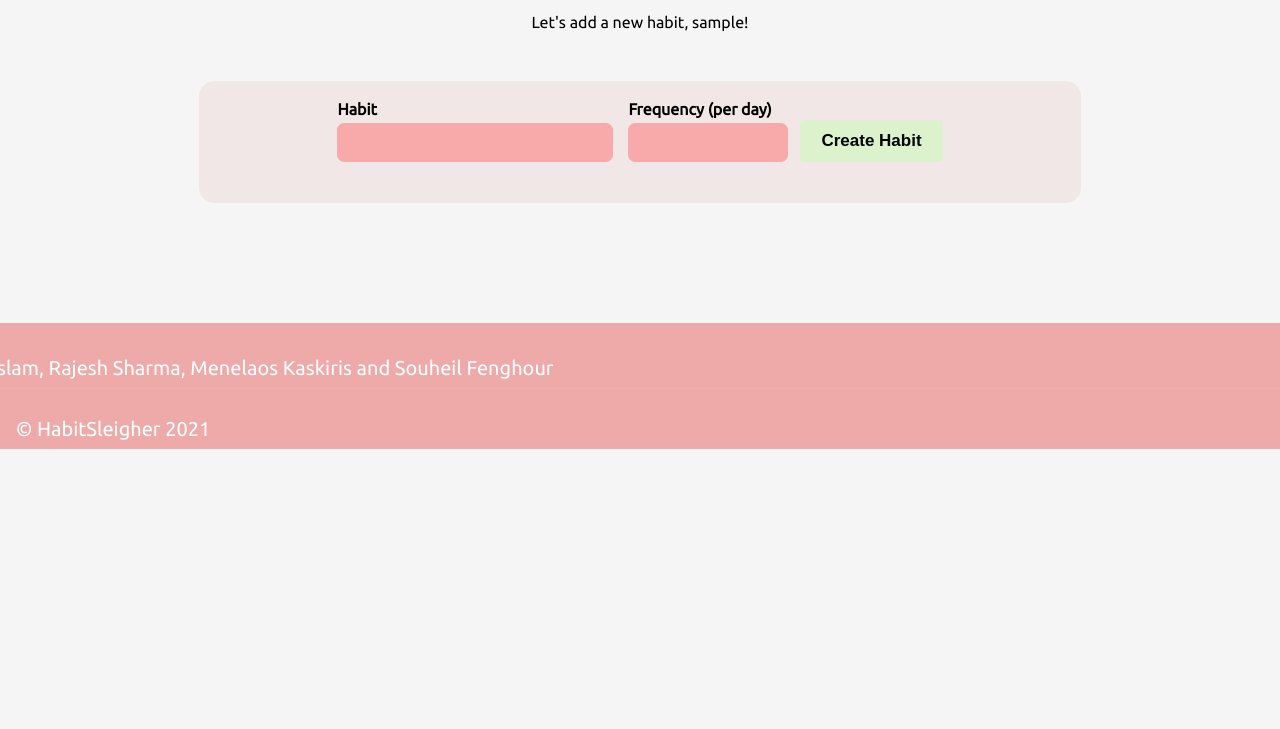
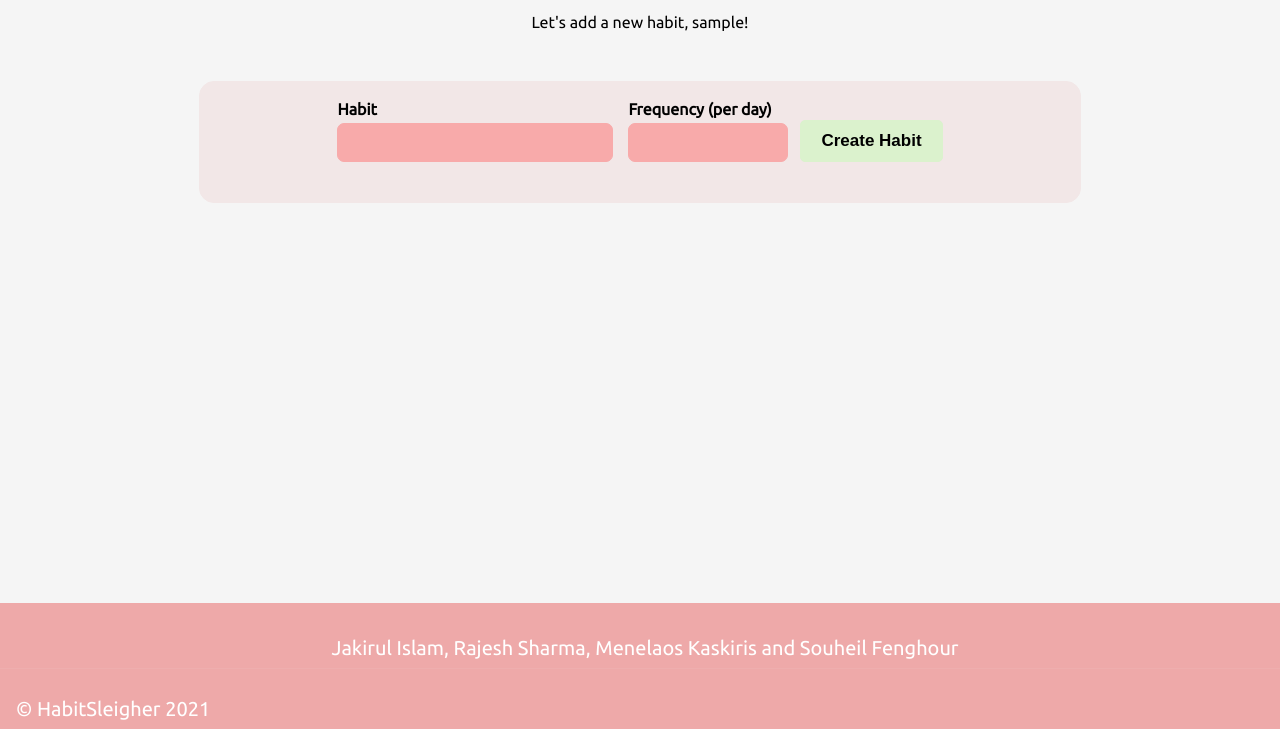
Before and after one commit to mkaskiris/habit-sleigher, a website with bundled scripts: page client/index.html in a window 1280 px wide. Shown: the part 71-800 px from the top of the page. Built offline with nearby package versions, Linux system fonts and the light colour scheme; sample sign-in values are in the browser's storage; files whose address does not match are found by name.

Commit message:
Changed footer styling

```diff
--- a/client/css/index.css
+++ b/client/css/index.css
@@ -213,12 +213,13 @@ footer{
     margin-top: 50px;
     padding-bottom: -10px;
     color: #ffffff;
-    left: 0;
+    position: absolute;
     bottom: 0;
+    clear: both;
     width: 100%;
- }
+}
 
-  .nav-link {
+.nav-link {
     color: #ffffff;
     text-decoration:none;
 
@@ -239,7 +240,7 @@ footer{
 
 .social-links {
     padding: 0.5rem 1rem;
-    margin-left: -800px !important;
+    margin-left: 10px;
     left: 10px;
 }
 
--- a/client/css/main.css
+++ b/client/css/main.css
@@ -28,17 +28,19 @@ input[type="submit"] {
    background: rgba(133,208,225,1);
  }
 
+
 /* Footer Code */
 footer{
-   background-color:#EEA9A9;
-   padding-top: 25px;
-   margin-top: 25px;
-   padding-bottom: -10px;
-   color: #ffffff;
-   position: absolute;
-   left: 0;
-   bottom: 0;
-   width: 100%;
+  background-color:#EEA9A9;
+  padding-top: 25px;
+  font-size: 20px;
+  margin-top: 50px;
+  padding-bottom: -10px;
+  color: #ffffff;
+  width: 100%;
+  position: relative;
+  bottom: 0;
+  clear: both;
 }
 
 .nav-link {
@@ -64,6 +66,7 @@ footer{
   padding: 0.5rem 1rem;
   margin-left: 10px;
   left: 10px;
+  text-align: center;
 }
 
 
```
Also changed, not shown: client/login.html (+0 -2 lines).
